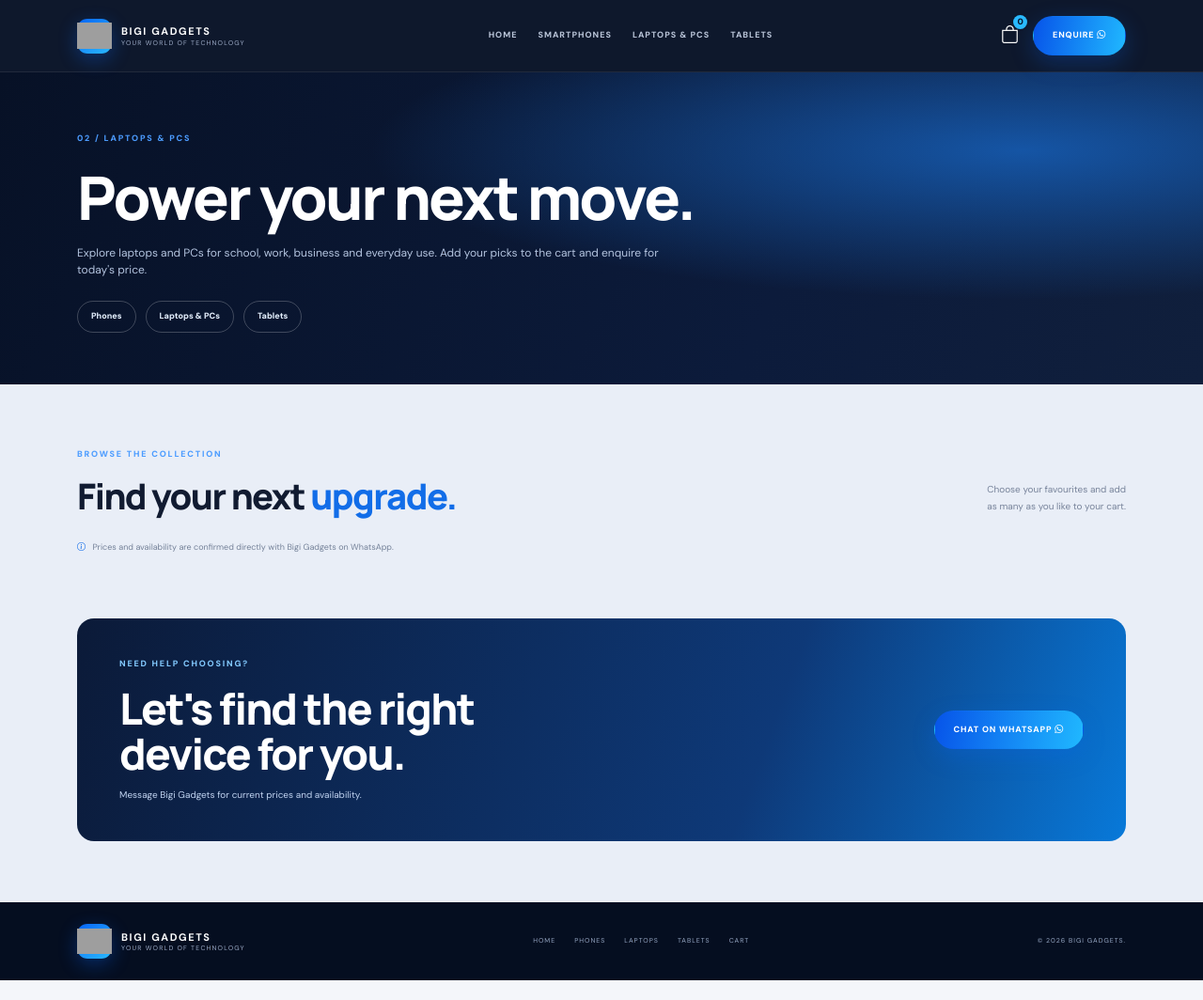
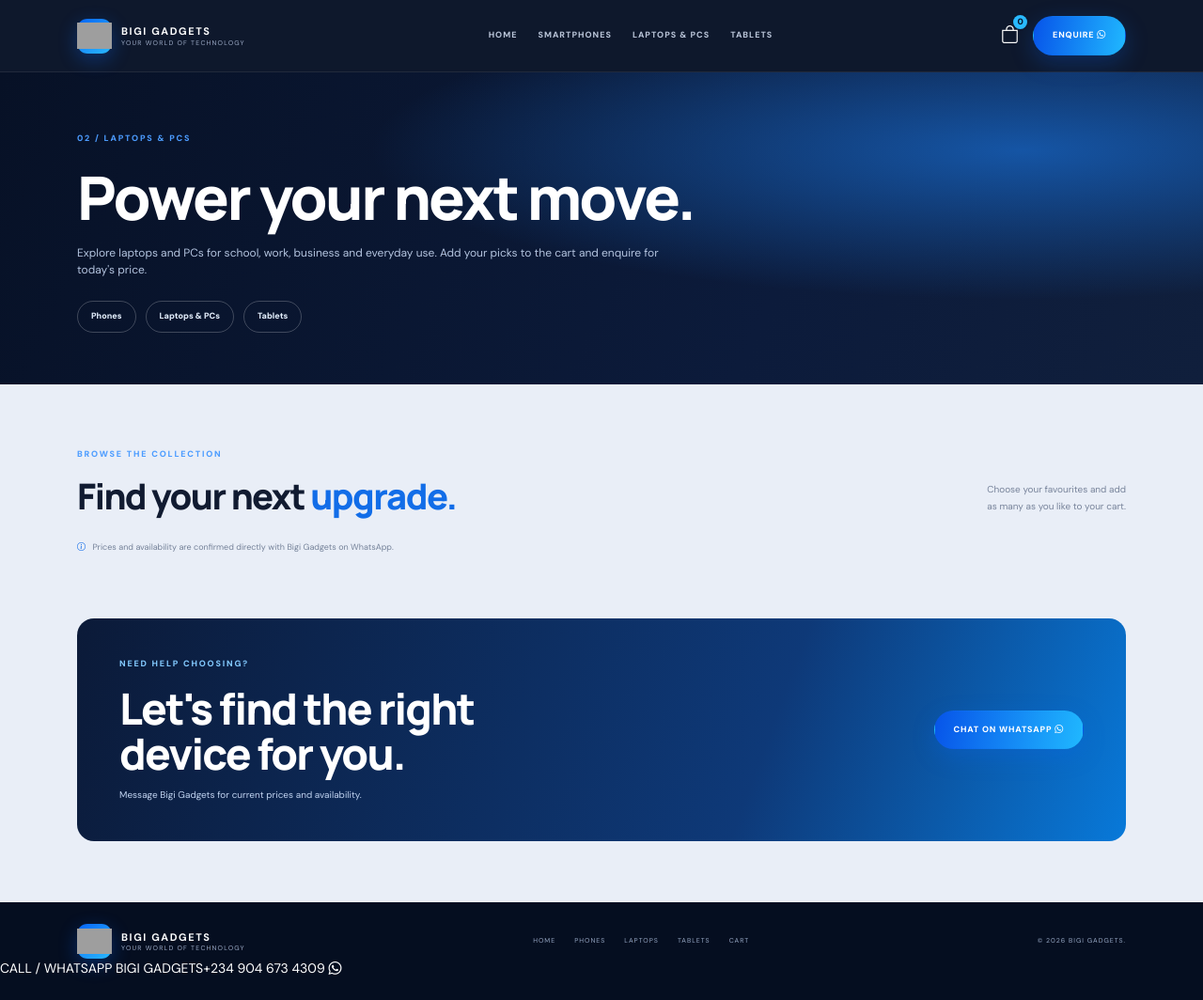
Before and after one commit to victorbalogun259/victor-website-, a plain HTML site: page laptops.html in a window 1280 px wide. Shown: the whole page at 94% size. Before the commit the page ends 1043 px from the top, so only its background shows below. Drawn offline with nearby package versions, Linux system fonts and the light colour scheme; grey boxes are pictures that could not be loaded.

Commit message:
Display Bigi Gadgets WhatsApp contact number

```diff
--- a/laptops.html
+++ b/laptops.html
@@ -3,5 +3,5 @@
 <link rel="preconnect" href="https://fonts.googleapis.com"><link href="https://fonts.googleapis.com/css2?family=DM+Sans:wght@400;500;600;700;800&family=Manrope:wght@400;500;600;700;800&display=swap" rel="stylesheet"><link href="https://cdn.jsdelivr.net/npm/bootstrap@5.3.3/dist/css/bootstrap.min.css" rel="stylesheet"><link href="https://cdn.jsdelivr.net/npm/bootstrap-icons@1.11.3/font/bootstrap-icons.min.css" rel="stylesheet"><link rel="stylesheet" href="css/style.css"><link rel="stylesheet" href="css/store.css"></head><body>
 <header class="site-header"><nav class="navbar navbar-expand-lg"><div class="container"><a class="navbar-brand brand" href="index.html"><span class="brand-mark"><img src="https://raw.githubusercontent.com/victorbalogun259/Bigi-gadgets/main/me.jpg" alt="Bigi Gadgets logo"></span><span><strong>BIGI GADGETS</strong><small>YOUR WORLD OF TECHNOLOGY</small></span></a><button class="navbar-toggler" type="button" data-bs-toggle="collapse" data-bs-target="#mainNav"><span class="navbar-toggler-icon"></span></button><div class="collapse navbar-collapse" id="mainNav"><ul class="navbar-nav mx-auto"><li class="nav-item"><a class="nav-link" href="index.html">Home</a></li><li class="nav-item"><a class="nav-link" href="phones.html">Smartphones</a></li><li class="nav-item"><a class="nav-link" href="laptops.html">Laptops & PCs</a></li><li class="nav-item"><a class="nav-link" href="tablets.html">Tablets</a></li></ul><div class="nav-actions"><a class="cart-link" href="cart.html" aria-label="Shopping cart"><i class="bi bi-bag"></i><span data-cart-count>0</span></a><a class="btn btn-nav" href="https://wa.me/2349046734309">ENQUIRE <i class="bi bi-whatsapp"></i></a></div></div></div></nav></header>
 <main><section class="store-hero"><div class="container"><p class="eyebrow">02 / LAPTOPS & PCS</p><h1>Power your next move.</h1><p>Explore laptops and PCs for school, work, business and everyday use. Add your picks to the cart and enquire for today's price.</p><div class="store-hero-links"><a href="phones.html">Phones</a><a href="laptops.html">Laptops & PCs</a><a href="tablets.html">Tablets</a></div></div></section><section class="store-catalog section-space"><div class="container"><div class="section-heading"><div><p class="eyebrow">BROWSE THE COLLECTION</p><h2>Find your next <span>upgrade.</span></h2></div><p>Choose your favourites and add<br class="d-none d-md-block"> as many as you like to your cart.</p></div><div class="row g-3" data-store-category="computers"></div><p class="demo-disclaimer"><i class="bi bi-info-circle"></i> Prices and availability are confirmed directly with Bigi Gadgets on WhatsApp.</p></div></section><section class="contact-section"><div class="container"><div class="contact-panel"><div><p class="eyebrow">NEED HELP CHOOSING?</p><h2>Let's find the right<br>device for you.</h2><p>Message Bigi Gadgets for current prices and availability.</p></div><a class="btn btn-electric" href="https://wa.me/2349046734309">CHAT ON WHATSAPP <i class="bi bi-whatsapp"></i></a></div></div></section></main>
-<footer class="site-footer"><div class="container"><div class="footer-main"><a class="navbar-brand brand" href="index.html"><span class="brand-mark"><img src="https://raw.githubusercontent.com/victorbalogun259/Bigi-gadgets/main/me.jpg" alt="Bigi Gadgets logo"></span><span><strong>BIGI GADGETS</strong><small>YOUR WORLD OF TECHNOLOGY</small></span></a><div class="footer-links"><a href="index.html">HOME</a><a href="phones.html">PHONES</a><a href="laptops.html">LAPTOPS</a><a href="tablets.html">TABLETS</a><a href="cart.html">CART</a></div><p>© <span id="year"></span> BIGI GADGETS.</p></div></div></footer><div class="toast-message" id="toastMessage" role="status"><i class="bi bi-check-circle-fill"></i><span>Added to cart</span></div>
+<footer class="site-footer"><div class="container"><div class="footer-main"><a class="navbar-brand brand" href="index.html"><span class="brand-mark"><img src="https://raw.githubusercontent.com/victorbalogun259/Bigi-gadgets/main/me.jpg" alt="Bigi Gadgets logo"></span><span><strong>BIGI GADGETS</strong><small>YOUR WORLD OF TECHNOLOGY</small></span></a><div class="footer-links"><a href="index.html">HOME</a><a href="phones.html">PHONES</a><a href="laptops.html">LAPTOPS</a><a href="tablets.html">TABLETS</a><a href="cart.html">CART</a></div><p>© <span id="year"></span> BIGI GADGETS.</p></div></div><div class="bigi-contact-strip"><span>CALL / WHATSAPP BIGI GADGETS</span><a href="https://wa.me/2349046734309">+234 904 673 4309 <i class="bi bi-whatsapp"></i></a></div></footer><div class="toast-message" id="toastMessage" role="status"><i class="bi bi-check-circle-fill"></i><span>Added to cart</span></div>
 <script src="https://cdn.jsdelivr.net/npm/bootstrap@5.3.3/dist/js/bootstrap.bundle.min.js"></script><script src="js/store.js"></script><script>document.getElementById("year").textContent=new Date().getFullYear();</script></body></html>
```
